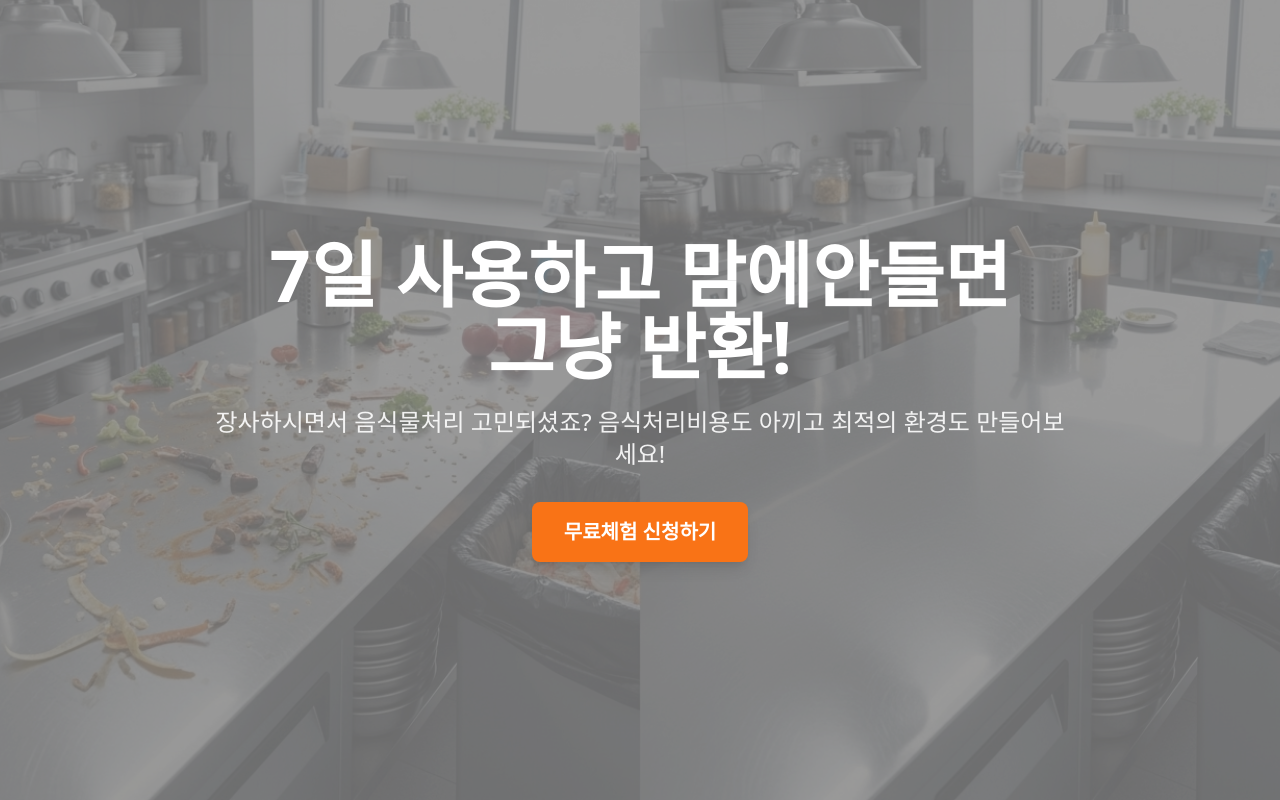
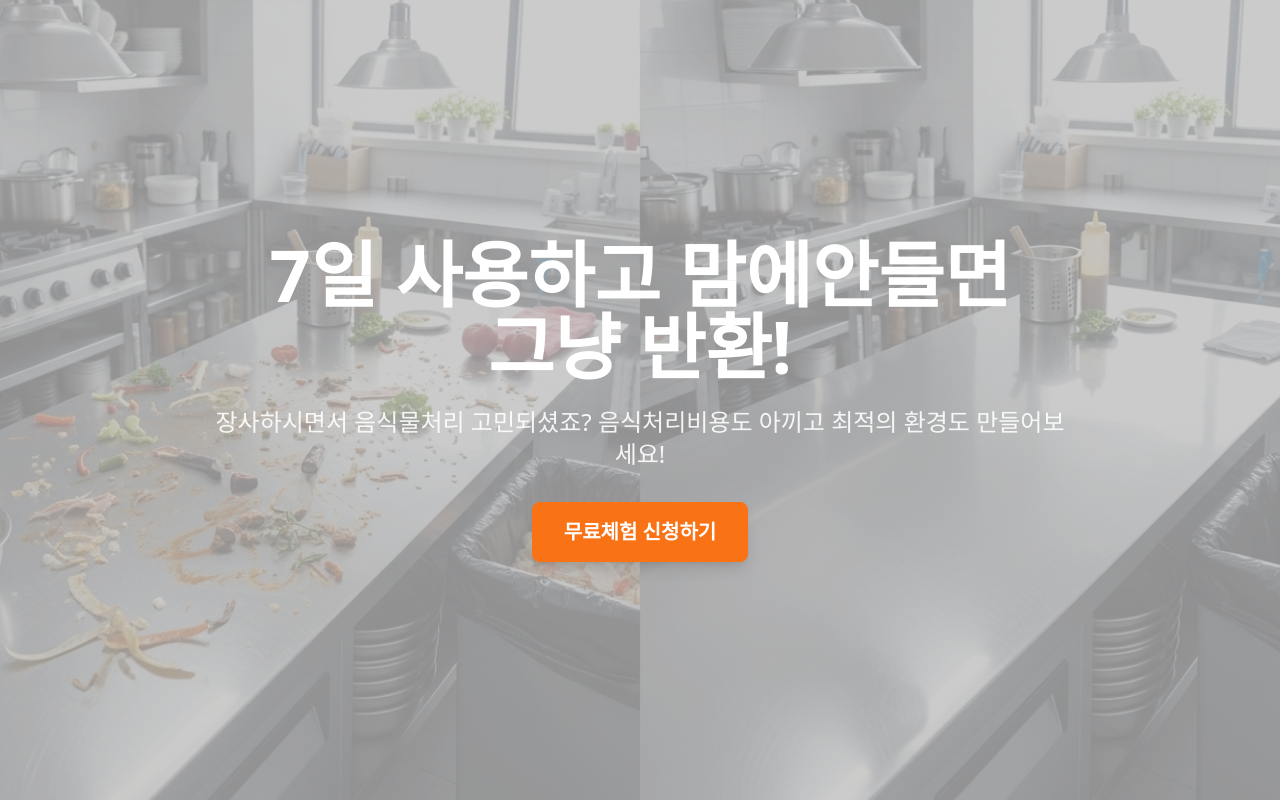
Before and after one commit to conadeli/acegreen, a React (Vite) app: page / in a window 1280 px wide. Shown: the top 800 px of the page. Built offline with nearby package versions, Linux system fonts and the light colour scheme.

Commit message:
Add files via upload

```diff
--- a/src/components/Hero.tsx
+++ b/src/components/Hero.tsx
@@ -20,7 +20,7 @@ const Hero = () => {
       </div>
 
 {/* ✅ 블랙 오버레이 추가 */}
-      <div className="absolute inset-0 bg-black bg-opacity-40" />
+      <div className="absolute inset-0 bg-black bg-opacity-20" />
 
       <div className="relative z-10 flex items-center justify-center h-full">
         <div className="text-center max-w-4xl mx-auto px-4 py-4">
```
